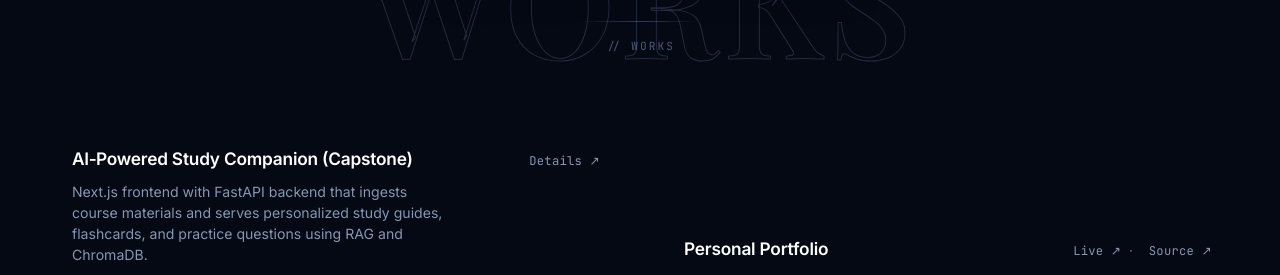
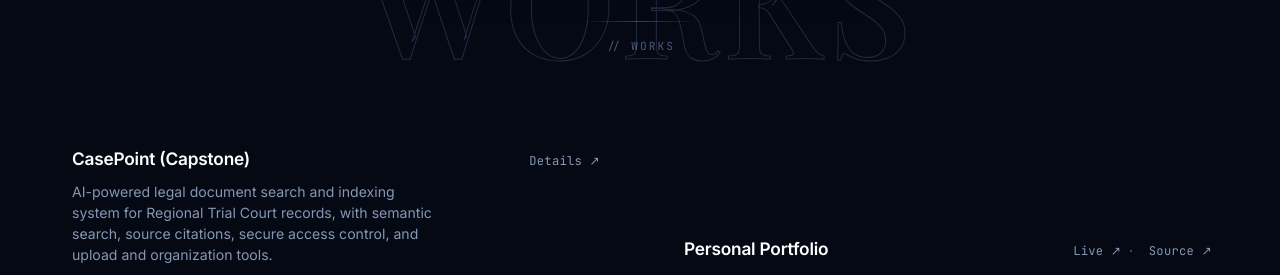
Before and after one commit to hyper-lab/Portfolio-, a plain HTML site: page index.html in a window 1280 px wide. Shown: the part 3593-3868 px from the top of the page. Drawn offline with nearby package versions, Linux system fonts and the light colour scheme; a web font is replaced by a local one.

Commit message:
Update recent works casepoint card

```diff
--- a/index.html
+++ b/index.html
@@ -256,15 +256,15 @@
           <li class="wc-item" data-reveal>
             <header class="wc-meta">
               <div class="wc-meta-top">
-                <h3 class="wc-title">AI‑Powered Study Companion (Capstone)</h3>
+                <h3 class="wc-title">CasePoint (Capstone)</h3>
                 <div class="wc-links">
                   <a href="#" target="_blank" rel="noopener">Details ↗</a>
                 </div>
               </div>
-              <p class="wc-desc">Next.js frontend with FastAPI backend that ingests course materials and serves personalized study guides, flashcards, and practice questions using RAG and ChromaDB.</p>
+              <p class="wc-desc">AI-powered legal document search and indexing system for Regional Trial Court records, with semantic search, source citations, secure access control, and upload and organization tools.</p>
             </header>
             <a class="wc-card" href="#" target="_blank" rel="noopener">
-              <img src="https://via.placeholder.com/640x360?text=Capstone+Preview" alt="Capstone preview" loading="lazy" />
+              <img src="https://via.placeholder.com/640x360?text=CasePoint+Preview" alt="CasePoint preview" loading="lazy" />
             </a>
           </li>
 
```
